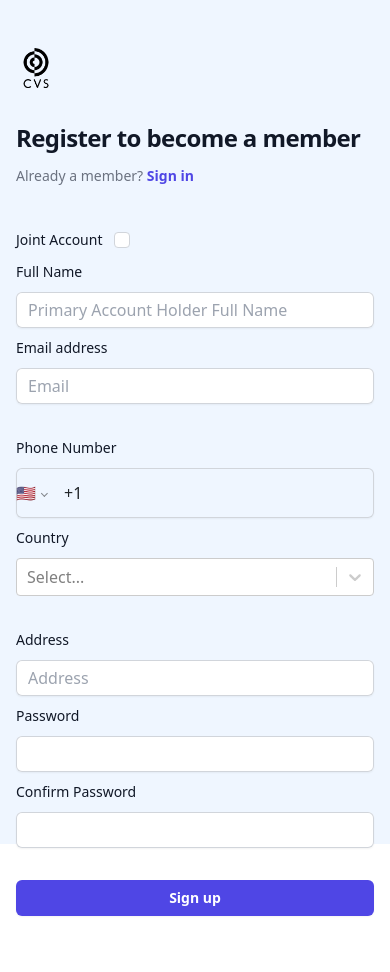
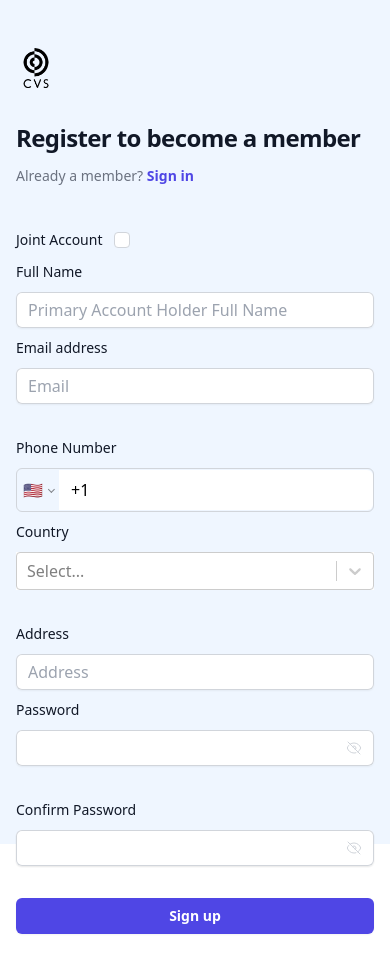
Before and after one commit to Lilianada/maryana-client, a React (Create React App) app: page /sign-up in a window 390 px wide. Shown: the top 972 px of the page. Built offline with nearby package versions, Linux system fonts and the light colour scheme; no server answers; the database is empty.

Commit message:
register and phone number validation

```diff
--- a/src/index.css
+++ b/src/index.css
@@ -2,23 +2,36 @@
 @tailwind components;
 @tailwind utilities;
 
+.PhoneInput {
+    background: transparent;
+  border-radius: 0.375rem;
+  border: rgb(209 213 219) 1px solid;
+  padding: 0.055rem 0 0.055rem 0.375rem;
+}
+
+.PhoneInput:focus {
+  border: none;
+  outline: none;
+}
+
 .PhoneInputInput {
-    display: flex;
-    align-items: center;
-    width: 100%;
-    height: 100%;
-    /* padding: 8px; */
-    font-size: 1rem;
-    font-weight: 400;
-    line-height: 1.5;
-    color: #212529;
-    background-color: transparent;
-    background-clip: padding-box;
-    border: none;
-    outline: none;
-    -webkit-appearance: none;
-    -moz-appearance: none;
-    appearance: none;
-    border-radius: 0.25rem;
-    transition: border-color 0.15s ease-in-out, box-shadow 0.15s ease-in-out;
+  border: none;
+  border-radius: 0 0.375rem 0.375rem 0;
+  outline: none;
+}
+.css-qbdosj-Input{
+    display: none !important;
+}
+
+/* .css-13cymwt-control{
+    background: rgb(239 246 255 / var(--tw-bg-opacity)) !important;
+} */
+
+@media screen and (min-width: 640px) {
+  .PhoneInputInput {
+    font-size: 0.875rem;
+    line-height: 1.25rem;
+    padding-top: 0.375rem;
+    padding-bottom: 0.375rem;
   }
+}
--- a/src/pages/Auth/PhoneValidation.jsx
+++ b/src/pages/Auth/PhoneValidation.jsx
@@ -50,7 +50,7 @@ export default function PhoneVerification({
         <div className="p-6">
           <h1 className="text-xl font-semibold text-indigo-600 mb-2">Verify Code</h1>
           <p className="text-gray-600 mb-4">Please enter the verification code sent to your phone.</p>
-          <form onSubmit={onVerify}>
+          <form onSubmit={onVerify} className="w-full grid items-center">
             <div className="flex mb-4">
               {code.map((value, index) => (
                 <input
--- a/src/pages/Auth/Register.jsx
+++ b/src/pages/Auth/Register.jsx
@@ -7,7 +7,7 @@ import {
 } from "firebase/auth";
 import Background from "../../assets/Background.jpg";
 import Logo from "../../assets/logo.png";
-import { CheckIcon } from "@heroicons/react/24/outline";
+import { CheckIcon, EyeIcon, EyeSlashIcon } from "@heroicons/react/24/outline";
 import { db } from "../../config/firebase";
 import Select from "react-select";
 import {
@@ -20,8 +20,11 @@ import "react-phone-number-input/style.css";
 import PhoneInput from "react-phone-number-input";
 import { customModal } from "../../utils/modalUtils";
 import { useModal } from "../../context/ModalContext";
+import { useAlert } from "../../context/AlertContext";
 import { collection, getDocs } from "firebase/firestore";
 import PhoneVerification from "./PhoneValidation";
+import DotLoader from "../../components/DotLoader";
+import { customAlert } from "../../utils/alertUtils";
 
 const CountrySelect = ({ value, onChange }) => {
   const [countries, setCountries] = useState([]);
@@ -41,7 +44,12 @@ const CountrySelect = ({ value, onChange }) => {
   };
 
   return (
-    <Select options={countries} value={value} onChange={handleCountryChange} />
+    <Select
+      options={countries}
+      value={value}
+      onChange={handleCountryChange}
+      className="bg-white focus:bg-blue-50 block w-full placeholder:text-gray-400 focus:ring-2 focus:ring-inset focus:ring-indigo-600 sm:text-sm sm:leading-6"
+    />
   );
 };
 
@@ -58,6 +66,7 @@ const validatePassword = (pass, isStrongPolicy) => {
 
 export default function Register() {
   const { showModal } = useModal();
+  const { showAlert } = useAlert();
   const initialFormState = {
     fullName: "",
     email: "",
@@ -75,6 +84,7 @@ export default function Register() {
   const [isLoading, setIsLoading] = useState(false);
   const [isStrongPasswordPolicy, setIsStrongPasswordPolicy] = useState(true);
   const [showPassword, setShowPassword] = useState(false);
+  const [showConfirmPassword, setShowConfirmPassword] = useState(false);
   const [verificationCode, setVerificationCode] = useState(
     new Array(6).fill("")
   );
@@ -91,6 +101,9 @@ export default function Register() {
 
   const togglePasswordVisibility = () => {
     setShowPassword(!showPassword);
+  };
+  const toggleConfirmPassword = () => {
+    setShowConfirmPassword(!showConfirmPassword);
   };
 
   const handleFirebaseError = (error) => {
@@ -343,10 +356,22 @@ export default function Register() {
   const handleSignup = async (e) => {
     e.preventDefault();
 
+    setIsLoading(true);
     // Validation checks
     const passwordValidationResult = validatePasswords();
     if (passwordValidationResult) {
       setErrorWithTimeout(passwordValidationResult);
+      customAlert({
+        showModal,
+        title: "Verification Code Sent",
+        text: "Please check your phone for the verification code.",
+        icon: CheckIcon,
+        showConfirmButton: false,
+        timer: 2000,
+        iconBgColor: "bg-green-100",
+        iconTextColor: "bg-green-600",
+        buttonBgColor: "bg-green-600",
+      });
       return;
     }
 
@@ -360,7 +385,6 @@ export default function Register() {
       return;
     }
 
-    setIsLoading(true);
     try {
       window.recaptchaVerifier = new RecaptchaVerifier(
         auth,
@@ -394,7 +418,7 @@ export default function Register() {
           />
         </div>
         <div className="flex flex-1 flex-col justify-center px-4 py-12 sm:px-6 lg:flex-none lg:px-16 xl:px-20">
-          <div className="mx-auto w-full max-w-sm lg:w-96 text-left">
+          <div className="mx-auto w-full max-w-[28rem] lg:w-96 text-left">
             <div>
               <img className="h-10 w-auto" src={Logo} alt="Your Company" />
               <h2 className="mt-8 text-2xl font-bold leading-9 tracking-tight text-gray-900">
@@ -413,7 +437,12 @@ export default function Register() {
 
             <div className="mt-10">
               <div>
-                <form action="#" method="POST" onSubmit={handleSignup} className="space-y-2">
+                <form
+                  action="#"
+                  method="POST"
+                  onSubmit={handleSignup}
+                  className="space-y-2"
+                >
                   <div className="flex items-center gap-3">
                     <label
                       htmlFor="remember-me"
@@ -445,10 +474,11 @@ export default function Register() {
                         onChange={handleChange}
                         placeholder="Primary Account Holder Full Name"
                         required
-                        className="block w-full rounded-md border-0 py-1.5 shadow-sm ring-1 ring-inset ring-gray-300 placeholder:text-gray-400 focus:ring-2 focus:ring-inset focus:ring-indigo-600 sm:text-sm sm:leading-6"
+                        className="bg-white focus:bg-blue-50 block w-full rounded-md border-0 py-1.5 shadow-sm ring-1 ring-inset ring-gray-300 placeholder:text-gray-400 focus:ring-2 focus:ring-inset focus:ring-indigo-600 sm:text-sm sm:leading-6"
                       />
                     </div>
                   </div>
+
                   {formData.jointAccount && (
                     <div>
                       <label
@@ -464,7 +494,7 @@ export default function Register() {
                           placeholder="Secondary Account Holder Full Name"
                           value={formData.secondaryAccountHolder}
                           onChange={handleChange}
-                          className="block w-full rounded-md border-0 py-1.5 shadow-sm ring-1 ring-inset ring-gray-300 placeholder:text-gray-400 focus:ring-2 focus:ring-inset focus:ring-indigo-600 sm:text-sm sm:leading-6"
+                          className="bg-white focus:bg-blue-50 block w-full rounded-md border-0 py-1.5 shadow-sm ring-1 ring-inset ring-gray-300 placeholder:text-gray-400 focus:ring-2 focus:ring-inset focus:ring-indigo-600 sm:text-sm sm:leading-6"
                         />
                       </div>
                     </div>
@@ -486,7 +516,7 @@ export default function Register() {
                           value={formData.email}
                           onChange={handleChange}
                           required
-                          className="block w-full rounded-md border-0 py-1.5 shadow-sm ring-1 ring-inset ring-gray-300 placeholder:text-gray-400 focus:ring-2 focus:ring-inset focus:ring-indigo-600 sm:text-sm sm:leading-6"
+                          className="bg-white focus:bg-blue-50 block w-full rounded-md border-0 py-1.5 shadow-sm ring-1 ring-inset ring-gray-300 placeholder:text-gray-400 focus:ring-2 focus:ring-inset focus:ring-indigo-600 sm:text-sm sm:leading-6"
                         />
                       </div>
                     </div>
@@ -511,7 +541,7 @@ export default function Register() {
                             setFormData({ ...formData, mobilePhone: value })
                           }
                           required
-                          className="block w-full rounded-md border-0 py-1.5 shadow-sm ring-1 ring-inset ring-gray-300 placeholder:text-gray-400 focus:ring-2 focus:ring-inset focus:ring-indigo-600 sm:text-sm sm:leading-6"
+                          className="bg-white focus:bg-blue-50 border-0 rounded-md focus:ring-0 focus:ring-inset focus:ring-indigo-50"
                         />
                       </div>
                     </div>
@@ -529,7 +559,7 @@ export default function Register() {
                         <CountrySelect
                           value={formData.country}
                           onChange={handleChange}
-                          className="block w-full rounded-md border-0 py-1.5 text-gray-900 shadow-sm ring-1 ring-inset ring-gray-300 placeholder:text-gray-400 focus:ring-2 focus:ring-inset focus:ring-indigo-600 sm:text-sm sm:leading-6"
+                          className="bg-white focus:bg-blue-50 block w-full rounded-md border-0 py-1.5 shadow-sm ring-1 ring-inset ring-gray-300 placeholder:text-gray-400 focus:ring-2 focus:ring-inset focus:ring-indigo-600 sm:text-sm sm:leading-6"
                         />
                       </div>
                     </div>
@@ -548,55 +578,96 @@ export default function Register() {
                           placeholder="Address"
                           value={formData.address}
                           onChange={handleChange}
-                          className="block w-full rounded-md border-0 py-1.5 text-gray-900 shadow-sm ring-1 ring-inset ring-gray-300 placeholder:text-gray-400 focus:ring-2 focus:ring-inset focus:ring-indigo-600 sm:text-sm sm:leading-6"
+                          className="bg-white focus:bg-blue-50 block w-full rounded-md border-0 py-1.5 text-gray-900 shadow-sm ring-1 ring-inset ring-gray-300 placeholder:text-gray-400 focus:ring-2 focus:ring-inset focus:ring-indigo-600 sm:text-sm sm:leading-6"
+                          autoComplete="street-address"
                         />
                       </div>
                     </div>
                   </div>
-                  <div>
+
+                  <div className="grid max-w-2xl grid-cols-1 gap-x-3 gap-y-8 sm:grid-cols-6 md:col-span-2">
+                    <div className="sm:col-span-3">
                       <label
                         htmlFor="password"
                         className="block text-sm font-medium leading-6 text-gray-900"
                       >
                         Password
                       </label>
-                    <div className="mt-2">
+                      <div className="relative mt-2 rounded-md shadow-sm">
                         <input
-                        id="password"
+                          className="bg-white focus:bg-blue-50 block w-full rounded-md border-0 py-1.5 pr-10 text-gray-900 ring-1 ring-inset ring-gray-300 placeholder:text-gray-400 focus:ring-2 focus:ring-inset focus:ring-indigo-600 sm:text-sm sm:leading-6"
+                          type={showPassword ? "text" : "password"}
                           name="password"
-                        type="password"
-                        autoComplete="current-password"
-                        required
-                        className="block w-full rounded-md border-0 py-1.5 shadow-sm ring-1 ring-inset ring-gray-300 placeholder:text-gray-400 focus:ring-2 focus:ring-inset focus:ring-indigo-600 sm:text-sm sm:leading-6"
+                          value={formData.password}
+                          onChange={handleChange}
+                          autoComplete="new-password"
                         />
+                        <div className="cursor-pointer absolute inset-y-0 right-0 flex items-center pr-3">
+                          {showPassword ? (
+                            <EyeIcon
+                              className="h-4 w-4 text-indigo-300"
+                              aria-hidden="true"
+                              onClick={togglePasswordVisibility}
+                            />
+                          ) : (
+                            <EyeSlashIcon
+                              className="h-4 w-4 text-gray-300"
+                              aria-hidden="true"
+                              onClick={togglePasswordVisibility}
+                            />
+                          )}
+                        </div>
                       </div>
                     </div>
 
-                  <div>
+                    <div className="sm:col-span-3">
                       <label
                         htmlFor="confirm-password"
                         className="block text-sm font-medium leading-6 text-gray-900"
                       >
                         Confirm Password
                       </label>
-                    <div className="mt-2">
+                      <div className="relative mt-2 rounded-md shadow-sm">
                         <input
-                        id="confirm-password"
-                        name="confirm-password"
-                        type="password"
-                        autoComplete="current-password"
-                        required
-                        className="block w-full rounded-md border-0 py-1.5 shadow-sm ring-1 ring-inset ring-gray-300 placeholder:text-gray-400 focus:ring-2 focus:ring-inset focus:ring-indigo-600 sm:text-sm sm:leading-6"
+                          className="bg-white focus:bg-blue-50 block w-full rounded-md border-0 py-1.5 shadow-sm ring-1 ring-inset ring-gray-300 placeholder:text-gray-400 focus:ring-2 focus:ring-inset focus:ring-indigo-600 sm:text-sm sm:leading-6"
+                          type={showConfirmPassword ? "text" : "password"}
+                          name="confirmPassword"
+                          value={formData.confirmPassword}
+                          onChange={handleChange}
+                          autoComplete="confirm-password"
                         />
+                        <div className="cursor-pointer absolute inset-y-0 right-0 flex items-center pr-3">
+                          {showConfirmPassword ? (
+                            <EyeIcon
+                              className="h-4 w-4 text-indigo-300"
+                              aria-hidden="true"
+                              onClick={toggleConfirmPassword}
+                            />
+                          ) : (
+                            <EyeSlashIcon
+                              className="h-4 w-4 text-gray-300"
+                              aria-hidden="true"
+                              onClick={toggleConfirmPassword}
+                            />
+                          )}
                         </div>
                       </div>
-
+                    </div>
+                  </div>
                   <div>
                     <button
+                    id="sign-up-button"
                       type="submit"
                       className="mt-8 flex w-full justify-center rounded-md bg-indigo-600 px-3 py-1.5 text-sm font-semibold leading-6 text-white shadow-sm hover:bg-indigo-500 focus-visible:outline focus-visible:outline-2 focus-visible:outline-offset-2 focus-visible:outline-indigo-600"
                     >
-                      Sign up
+                      {isLoading ? (
+                        <div className="flex w-full justify-center align-middle gap-2">
+                          <span>Signing up</span>
+                          <DotLoader />
+                        </div>
+                      ) : (
+                        "Sign up"
+                      )}
                     </button>
                   </div>
                 </form>
```
Lines whose indentation alone changed are shown as unchanged.
